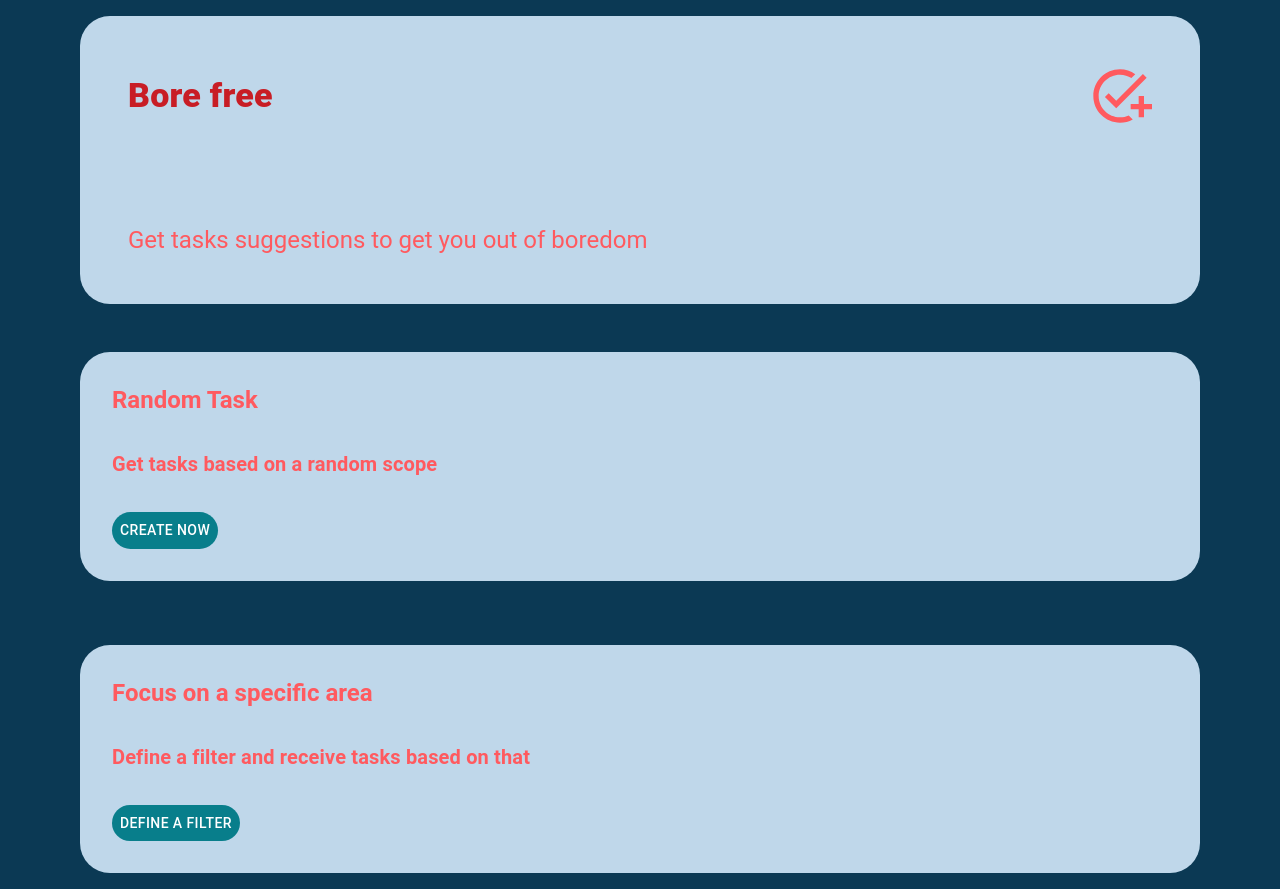
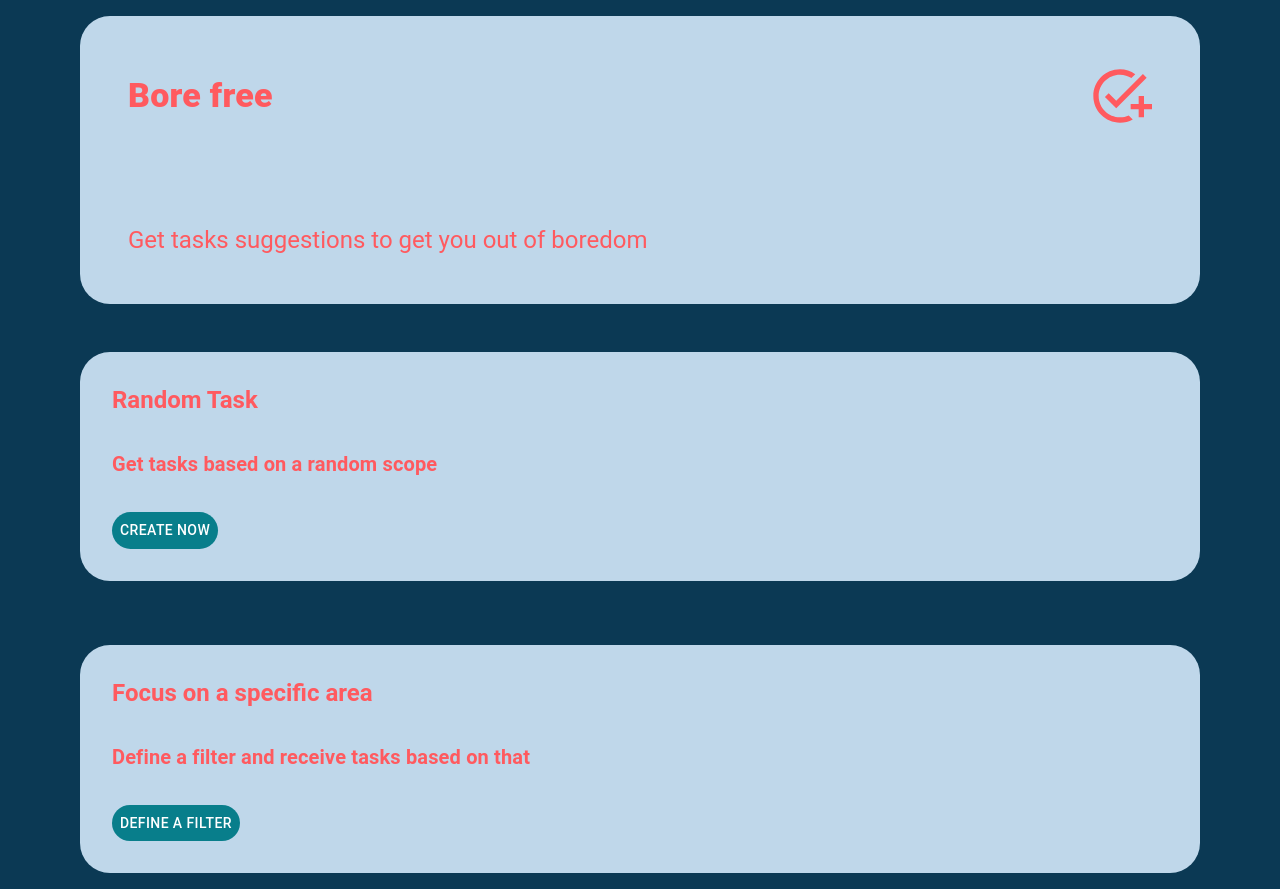
Before and after one commit to Paulo-Augusto12/anti-boredom-app, a React (Vite) app: page / in a window 1280 px wide. Built offline with nearby package versions, Linux system fonts and the light colour scheme.

Commit message:
feat: changed title color

```diff
--- a/src/ui/pages/HomePage/index.tsx
+++ b/src/ui/pages/HomePage/index.tsx
@@ -26,7 +26,7 @@ export function HomePage() {
               p: 4,
             }}
           >
-            <Typography variant="h4" sx={{ color: "#C81D25", fontWeight: 800 }}>
+            <Typography variant="h4" sx={{ color: "#FF5A5F", fontWeight: 800 }}>
               Bore free
             </Typography>
             <MdAddTask size={64} color={"#FF5A5F"} />
```
